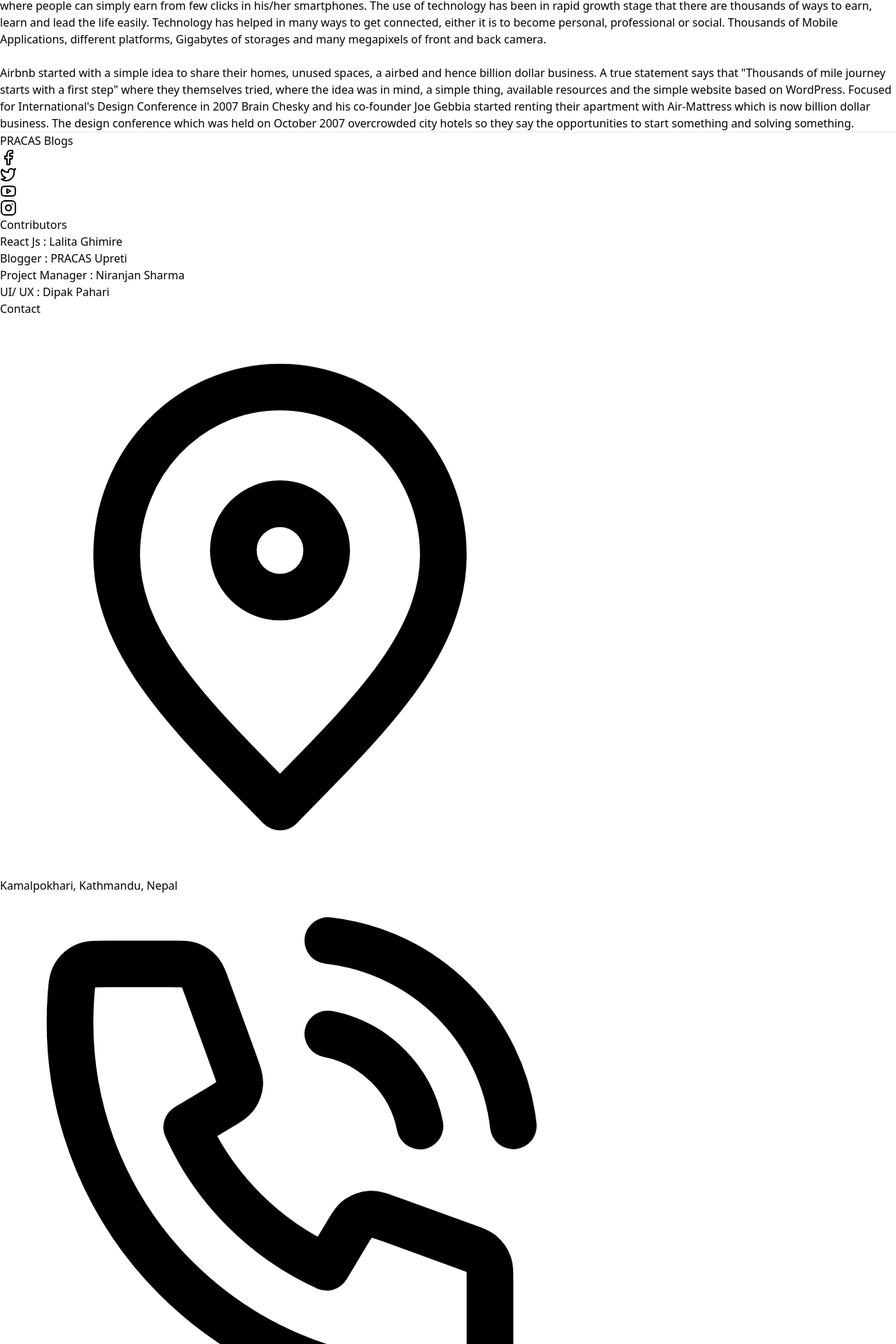
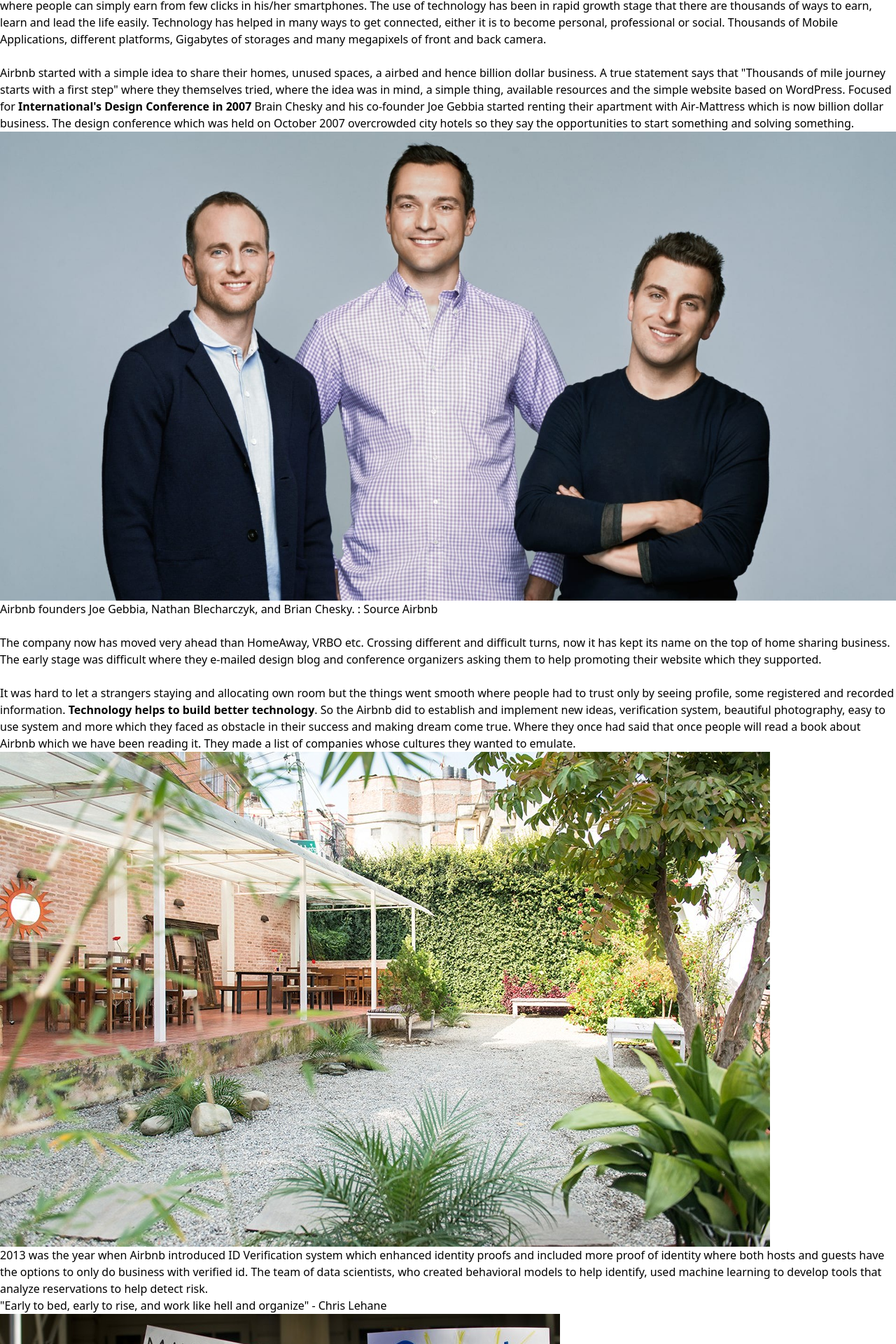
Before and after one commit to lalita77/pracas.net, a React (Vite) app: page /blog/7 in a window 1280 px wide. Shown: the part 917-2837 px from the top of the page at 70% size. Built offline with nearby package versions, Linux system fonts and the light colour scheme.

Commit message:
Update Content7.jsx

```diff
--- a/src/Details/Content7.jsx
+++ b/src/Details/Content7.jsx
@@ -20,7 +20,25 @@ function Content7() {
 
                 A business must be bounded by feelings, emotions and thoughts to change a society. We created thousands to billion dollars of empire, business, startups and a system where people can simply earn from few clicks in his/her smartphones. The use of technology has been in rapid growth stage that there are thousands of ways to earn, learn and lead the life easily. Technology has helped in many ways to get connected, either it is to become personal, professional or social. Thousands of Mobile Applications, different platforms, Gigabytes of storages and many megapixels of front and back camera. <br /> <br />
 
-                Airbnb started with a simple idea to share their homes, unused spaces, a airbed and hence billion dollar business. A true statement says that "Thousands of mile journey starts with a first step" where they themselves tried, where the idea was in mind, a simple thing, available resources and the simple website based on WordPress. Focused for International's Design Conference in 2007 Brain Chesky and his co-founder Joe Gebbia started renting their apartment with Air-Mattress which is now billion dollar business. The design conference which was held on October 2007 overcrowded city hotels so they say the opportunities to start something and solving something.
+                Airbnb started with a simple idea to share their homes, unused spaces, a airbed and hence billion dollar business. A true statement says that "Thousands of mile journey starts with a first step" where they themselves tried, where the idea was in mind, a simple thing, available resources and the simple website based on WordPress. Focused for <b>International's Design Conference in 2007</b> Brain Chesky and his co-founder Joe Gebbia started renting their apartment with Air-Mattress which is now billion dollar business. The design conference which was held on October 2007 overcrowded city hotels so they say the opportunities to start something and solving something.
+
+                <img className='rounded-2xl w-full max-h-[450px] lg:h-[450px] my-5 object-cover' src="/image/content7-image/2.jpeg" alt="" />
+
+                Airbnb founders Joe Gebbia, Nathan Blecharczyk, and Brian Chesky. : Source Airbnb <br />
+                <br />
+                The company now has moved very ahead than HomeAway, VRBO etc. Crossing different and difficult turns, now it has kept its name on the top of home sharing business. The early stage was difficult where they e-mailed design blog and conference organizers asking them to help promoting their website which they supported. <br /> <br />
+
+                It was hard to let a strangers staying and allocating own room but the things went smooth where people had to trust only by seeing profile, some registered and recorded information. <b>Technology helps to build better technology</b>. So the Airbnb did to establish and implement new ideas, verification system, beautiful photography, easy to use system and more which they faced as obstacle in their success and making dream come true. Where they once had said that once people will read a book about Airbnb which we have been reading it. They made a list of companies whose cultures they wanted to emulate.
+
+                 <img className='rounded-2xl w-full max-h-[450px] lg:h-[450px] my-5 object-cover' src="/image/content7-image/3.jpeg" alt="" />
+
+                 2013 was the year when Airbnb introduced ID Verification system which enhanced identity proofs and included more proof of identity where both hosts and guests have the options to only do business with verified id. The team of data scientists, who created behavioral models to help identify, used machine learning to develop tools that analyze reservations to help detect risk.
+
+                 <h5 className='font-semibold my-5'>"Early to bed, early to rise, and work like hell and organize" - Chris Lehane</h5>
+
+                 <img className='rounded-2xl w-full max-h-[450px] lg:h-[450px] my-5 object-cover' src="/image/content7-image/4.jpeg" alt="" />
+
+                Paris, Barcelona, and Santa Monica, Ca. have some of the strictest policies regarding who can and can't rent through Airbnb, while Amsterdam, Berlin, London, San Francisco, and New York have looser requirements. Though a billion dollar company, trusted by million people, had been growing like rocket, Airbnb is banned in many cities, areas and apartments. Apart form location ban, Airbnb has a process where they bans their host account by reviewing them. The suspension of account is managed & monitered according to the standards like how they have been maintaining. It also bans if a host has multiple accounts, ratings by guests and infringed terms of service. <br />
               </p>
             </div>
           </div>
```
